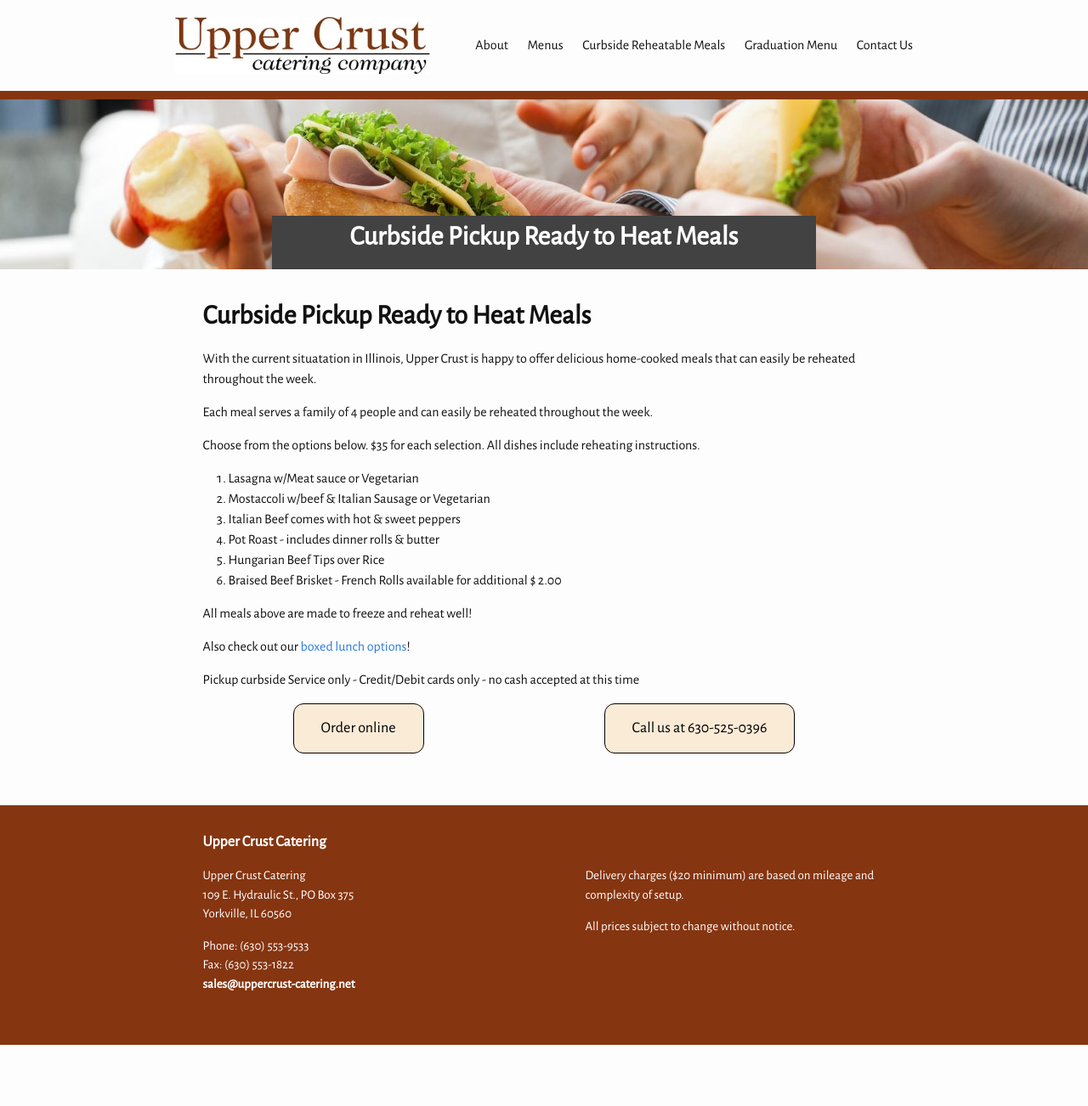
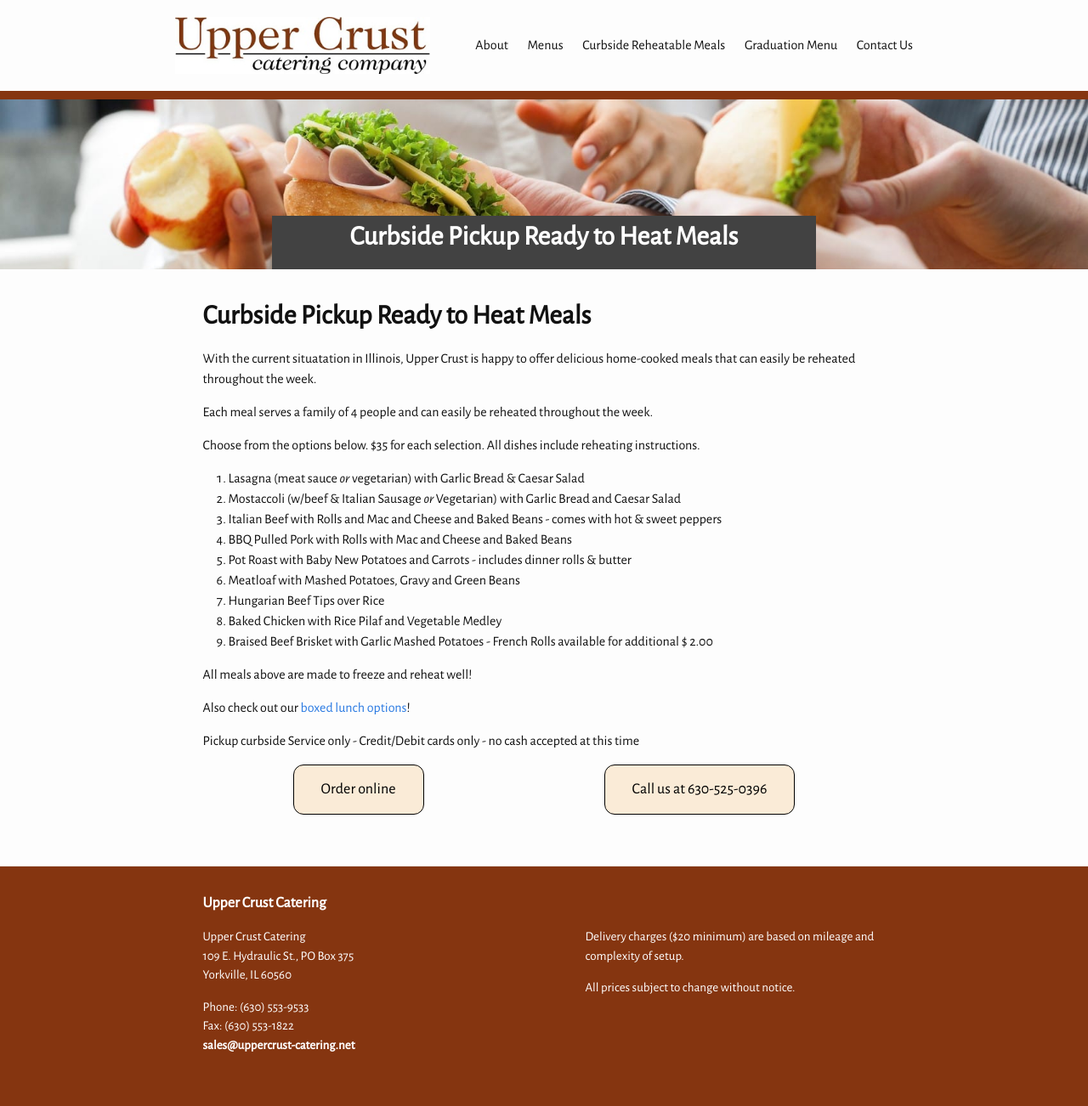
Before and after one commit to kmorrell27/UpperCrustCatering, a Jekyll site: the page built from ready-to-heat.md, in a window 1280 px wide. Shown: the whole page at 85% size. Built offline with Jekyll 4.4.1, drawn with Linux system fonts in a browser that asks for light colours; before the commit the page ends 1230 px from its top, so only the background shows below that.

Commit message:
Unified the menus!
This makes me more or less in line with Abraham Lincoln, I think.

```diff
--- a/ready-to-heat.md
+++ b/ready-to-heat.md
@@ -18,12 +18,18 @@
 Choose from the options below. \$35 for each selection. All dishes include
 reheating instructions.
 
-1. Lasagna w/Meat sauce or Vegetarian
-2. Mostaccoli w/beef & Italian Sausage or Vegetarian
-3. Italian Beef comes with hot & sweet peppers
-4. Pot Roast - includes dinner rolls & butter
-5. Hungarian Beef Tips over Rice
-6. Braised Beef Brisket - French Rolls available for additional \$ 2.00
+1. Lasagna (meat sauce _or_ vegetarian) with Garlic Bread & Caesar Salad
+2. Mostaccoli (w/beef & Italian Sausage _or_ Vegetarian) with Garlic Bread and
+   Caesar Salad
+3. Italian Beef with Rolls and Mac and Cheese and Baked Beans - comes with hot &
+   sweet peppers
+4. BBQ Pulled Pork with Rolls with Mac and Cheese and Baked Beans
+5. Pot Roast with Baby New Potatoes and Carrots - includes dinner rolls & butter
+6. Meatloaf with Mashed Potatoes, Gravy and Green Beans
+7. Hungarian Beef Tips over Rice
+8. Baked Chicken with Rice Pilaf and Vegetable Medley
+9. Braised Beef Brisket with Garlic Mashed Potatoes - French Rolls available for
+   additional \$ 2.00
 
 All meals above are made to freeze and reheat well!
 
```
